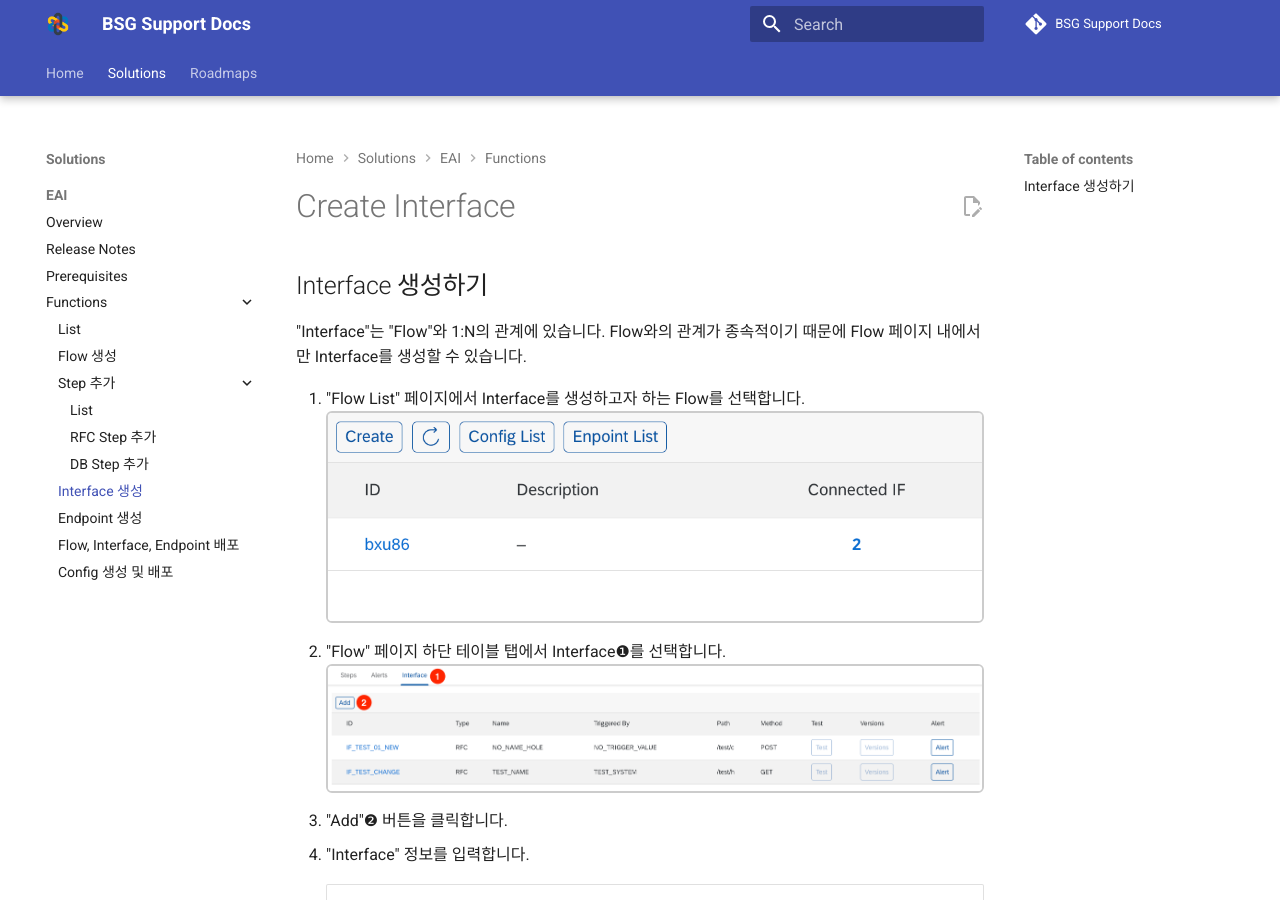
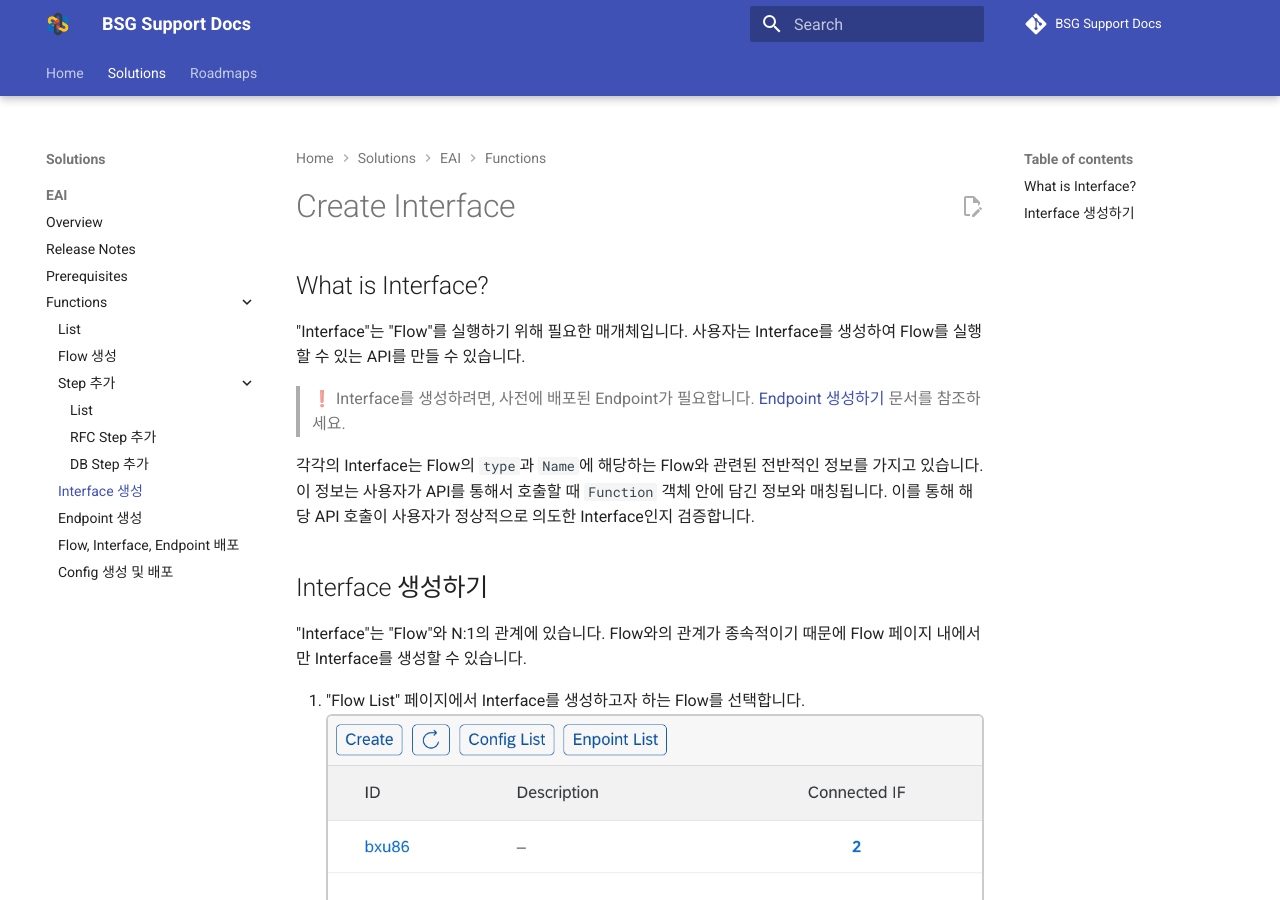
Before and after one commit to bsgp/docs, an MkDocs documentation site: the page built from docs/eai/functions/create_interface.md, in a window 1280 px wide and 900 px high. Built offline with MkDocs 1.6.1 and Material for MkDocs 9.7.7, drawn with Linux system fonts in a browser that asks for light colours; comment, search, counter and statistics services are not loaded.

Commit message:
chore: create Interface 수정 및 내용 추가

```diff
--- a/docs/eai/functions/create_interface.md
+++ b/docs/eai/functions/create_interface.md
@@ -1,8 +1,15 @@
 # Create Interface
+
+## What is Interface?
+"Interface"는 "Flow"를 실행하기 위해 필요한 매개체입니다. 사용자는 Interface를 생성하여 Flow를 실행할 수 있는 API를 만들 수 있습니다.
+> ❗️
+> Interface를 생성하려면, 사전에 배포된 Endpoint가 필요합니다. [Endpoint 생성하기](/eai/functions/create_endpoint) 문서를 참조하세요.
+
+각각의 Interface는 Flow의 `type`과 `Name`에 해당하는 Flow와 관련된 전반적인 정보를 가지고 있습니다. 이 정보는 사용자가 API를 통해서 호출할 때 `Function` 객체 안에 담긴 정보와 매칭됩니다. 이를 통해 해당 API 호출이 사용자가 정상적으로 의도한 Interface인지 검증합니다.
 
 ## Interface 생성하기
 
-"Interface"는 "Flow"와 1:N의 관계에 있습니다. Flow와의 관계가 종속적이기 때문에 Flow 페이지 내에서만 Interface를 생성할 수 있습니다.
+"Interface"는 "Flow"와 N:1의 관계에 있습니다. Flow와의 관계가 종속적이기 때문에 Flow 페이지 내에서만 Interface를 생성할 수 있습니다.
 
 1. "Flow List" 페이지에서 Interface를 생성하고자 하는 Flow를 선택합니다.
    ![Image](assets/eai_flow_list.png)
```
